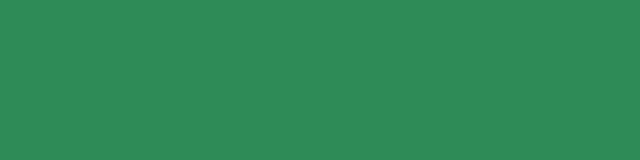
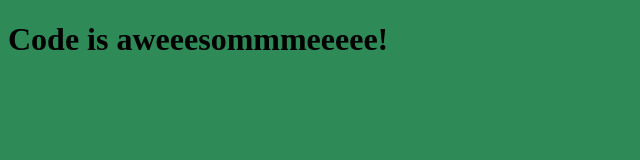
Before and after one commit to saeedmalak/learning-git-branching, a plain HTML site: page index.html in a window 1280 px wide. Shown: the whole page, without its empty margins (0-640 px from the left). Drawn offline with Linux system fonts and the light colour scheme.

Commit message:
add page heading :smile:

```diff
--- a/index.html
+++ b/index.html
@@ -8,6 +8,6 @@
   <title>Git branching lesson on test</title>
 </head>
 <body>
-
+  <h1>Code is aweeesommmeeeee!</h1>
 </body>
 </html>
```
